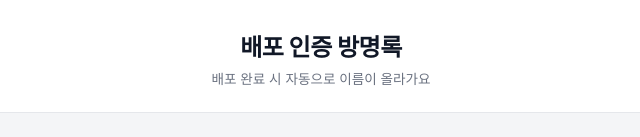
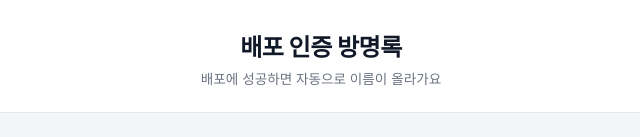
Before and after one commit to SeoRyeong07/deploy-seminar-fe, a React (Vite) app: page / in a window 1280 px wide. Shown: the top 137 px of the page, without its empty margins (319-959 px from the left). Built offline with nearby package versions, Linux system fonts and the light colour scheme; no server answers.

Commit message:
Revert "chore: 자동 배포 테스트를 위한 헤더 부제 문구 수정"
This reverts commit 318d1e97f7ccb3cd85cef4a894a78af93e40b628.

```diff
--- a/src/App.jsx
+++ b/src/App.jsx
@@ -45,7 +45,7 @@ function App() {
     <div className="app">
       <header className="header">
         <h1 className="header-title">배포 인증 방명록</h1>
-        <p className="header-sub">배포 완료 시 자동으로 이름이 올라가요</p>
+        <p className="header-sub">배포에 성공하면 자동으로 이름이 올라가요</p>
         {DEPLOYER_NAME && (
           <div className="header-deploy-badge">
             <span>🚀</span>
```
